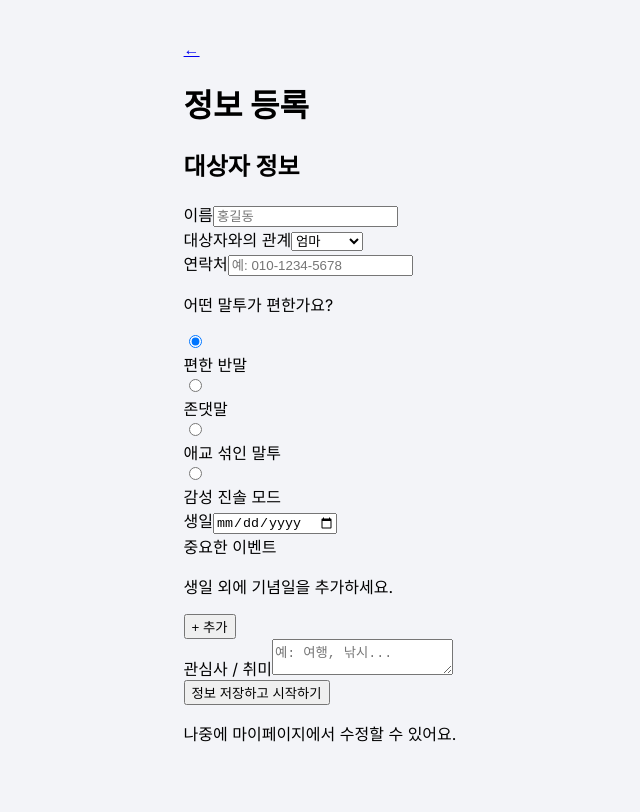
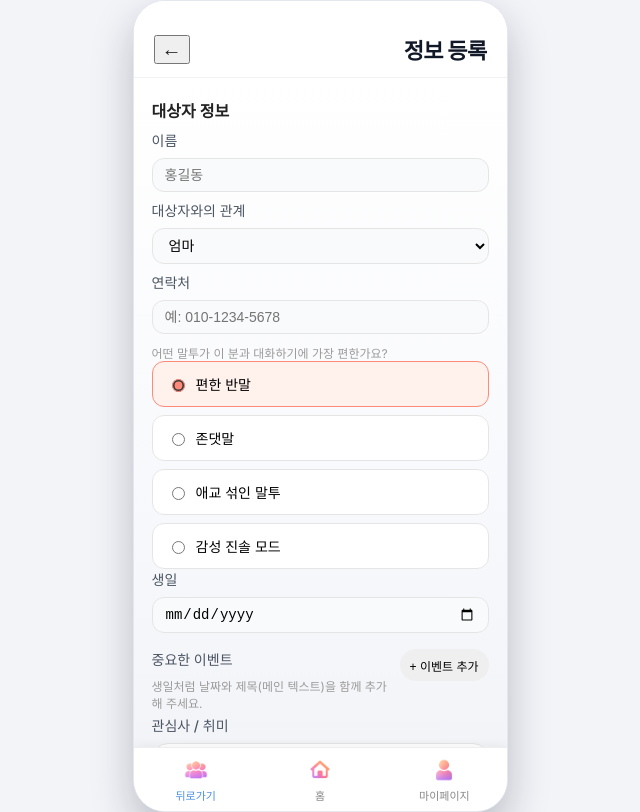
Before and after one commit to ktb3-team4/hackathon-frontend, a Next.js app: page /onboarding in a window 1280 px wide. Shown: the whole page, without its empty margins (320-960 px from the left). Built offline with nearby package versions, Linux system fonts and the light colour scheme.

Commit message:
onboarding, main 페이지 구현

```diff
--- a/app/globals.css
+++ b/app/globals.css
@@ -564,11 +564,15 @@ body {
 
 .target-card {
   background: #ffffff;
-  border-radius: 16px;
-  border: 1px solid #edf0f6;
-  box-shadow: 0 10px 20px rgba(15, 23, 42, 0.05);
-  padding: 14px 16px;
+  border-radius: 20px;
+  padding: 24px;
+  margin-bottom: 24px;
+  box-shadow: 0px 4px 16px rgba(0, 0, 0, 0.06);
+
+  /* 얇은 선이 보이면 border 제거 */
+  border: none;
 }
+
 
 .target-head {
   display: flex;
@@ -1109,3 +1113,10 @@ body {
   overflow-y: auto;
   flex: 1;
 }
+
+.nav-icon-img {
+  width: 26px;
+  height: 26px;
+  object-fit: contain;
+  display: block;
+}
--- a/app/onboarding/page.tsx
+++ b/app/onboarding/page.tsx
@@ -1,126 +1,307 @@
 "use client";
 
-import { useState } from "react";
-import Link from "next/link";
+import { FormEvent, useState } from "react";
 import { useRouter } from "next/navigation";
+
+type EventItem = {
+  id: number;
+  title: string;
+  date: string;
+};
 
 export default function OnboardingPage() {
   const router = useRouter();
 
-  // 동적 이벤트 리스트 상태
-  const [events, setEvents] = useState<{ id: number }[]>([]);
+  // 말투 선택 상태
+  const [tone, setTone] = useState<"casual" | "formal" | "cute" | "deep">(
+    "casual"
+  );
 
-  const addEvent = () => {
-    setEvents([...events, { id: Date.now() }]);
+  // 중요한 이벤트 리스트 상태
+  const [events, setEvents] = useState<EventItem[]>([]);
+
+  const handleAddEvent = () => {
+    setEvents((prev) => [
+      ...prev,
+      { id: Date.now(), title: "", date: "" },
+    ]);
   };
 
-  const removeEvent = (id: number) => {
-    setEvents(events.filter(e => e.id !== id));
+  const handleRemoveEvent = (id: number) => {
+    setEvents((prev) => prev.filter((e) => e.id !== id));
+  };
+
+  const handleChangeEvent = (
+    id: number,
+    field: "title" | "date",
+    value: string
+  ) => {
+    setEvents((prev) =>
+      prev.map((e) => (e.id === id ? { ...e, [field]: value } : e))
+    );
+  };
+
+  const handleSubmit = (e: FormEvent) => {
+    e.preventDefault();
+
+    // TODO: 나중에 여기서 백엔드(API)로 실제 저장 호출
+    // formData 만들어서 fetch('/api/targets', { method: 'POST', body: JSON.stringify(...) })
+
+    // 일단은 저장했다고 치고 홈(메인)으로 이동
+    router.push("/");
   };
 
   return (
-    <div className="min-h-screen bg-white flex flex-col max-w-md mx-auto shadow-xl relative font-sans text-gray-900">
-
-      {/* 헤더 */}
-      <header className="bg-white sticky top-0 z-50 px-4 h-[60px] flex items-center border-b border-gray-100">
-        <Link href="/" className="text-2xl mr-4 text-gray-500 no-underline">←</Link>
-        <h1 className="text-lg font-bold">정보 등록</h1>
+    <div className="app-frame">
+      {/* 상단 바 */}
+      <header className="app-bar app-bar-back">
+        <button
+          type="button"
+          className="back-button"
+          aria-label="뒤로가기"
+          onClick={() => router.back()}
+        >
+          ←
+        </button>
+        <h1 className="app-title">정보 등록</h1>
       </header>
 
-      {/* 폼 본문 */}
-      <main className="flex-1 overflow-y-auto p-5 pb-10">
-        <form onSubmit={(e) => { e.preventDefault(); router.push('/'); }} className="space-y-8">
-
-          <section className="flex flex-col gap-6">
-            <h2 className="text-sm font-bold border-b border-gray-100 pb-2">대상자 정보</h2>
+      {/* 가운데 스크롤 영역 */}
+      <main className="app-content">
+        <form className="form" onSubmit={handleSubmit}>
+          <section className="field-group">
+            <h2 className="section-title-sm">대상자 정보</h2>
 
             {/* 이름 */}
-            <div>
-              <label htmlFor="name" className="block text-sm font-bold text-gray-700 mb-2">이름</label>
-              <input type="text" id="name" placeholder="홍길동" className="w-full p-3 bg-gray-50 rounded-lg outline-none focus:ring-2 focus:ring-blue-500" />
-            </div>
+            <label className="field-label" htmlFor="name">
+              이름
+            </label>
+            <input
+              id="name"
+              name="name"
+              type="text"
+              className="input"
+              placeholder="홍길동"
+            />
 
             {/* 관계 */}
-            <div>
-              <label htmlFor="relation" className="block text-sm font-bold text-gray-700 mb-2">대상자와의 관계</label>
-              <select id="relation" className="w-full p-3 bg-gray-50 rounded-lg outline-none">
+            <label className="field-label" htmlFor="relation">
+              대상자와의 관계
+            </label>
+            <select id="relation" name="relation" className="input">
               <option>엄마</option>
               <option>아빠</option>
               <option>할머니</option>
               <option>할아버지</option>
               <option>기타</option>
             </select>
-            </div>
 
             {/* 연락처 */}
-            <div>
-              <label htmlFor="phone" className="block text-sm font-bold text-gray-700 mb-2">연락처</label>
-              <input type="tel" id="phone" placeholder="예: 010-1234-5678" className="w-full p-3 bg-gray-50 rounded-lg outline-none focus:ring-2 focus:ring-blue-500" />
-            </div>
+            <label className="field-label" htmlFor="phone">
+              연락처
+            </label>
+            <input
+              id="phone"
+              name="phone"
+              type="tel"
+              className="input"
+              placeholder="예: 010-1234-5678"
+            />
 
-            {/* 말투 (HTML의 tone-options 재현) */}
-            <div>
-              <p className="text-sm font-bold text-gray-700 mb-2">어떤 말투가 편한가요?</p>
-              <div className="grid grid-cols-2 gap-2">
-                {['편한 반말', '존댓말', '애교 섞인 말투', '감성 진솔 모드'].map((tone, idx) => (
-                  <label key={idx} className="cursor-pointer">
-                    <input type="radio" name="tone" className="peer sr-only" defaultChecked={idx===0} />
-                    <div className="p-3 text-center rounded-lg bg-gray-50 text-gray-500 border border-transparent peer-checked:bg-blue-50 peer-checked:text-blue-600 peer-checked:border-blue-200 peer-checked:font-bold transition-all text-sm">
-                      {tone}
-                    </div>
+            {/* 말투 선택 */}
+            <p className="helper-text">
+              어떤 말투가 이 분과 대화하기에 가장 편한가요?
+            </p>
+            <div className="tone-options">
+              <label
+                className={
+                  "tone-option " +
+                  (tone === "casual" ? "tone-option-selected" : "")
+                }
+              >
+                <input
+                  type="radio"
+                  name="tone"
+                  value="casual"
+                  checked={tone === "casual"}
+                  onChange={() => setTone("casual")}
+                />
+                <span className="tone-text">편한 반말</span>
               </label>
-                ))}
-              </div>
+              <label
+                className={
+                  "tone-option " +
+                  (tone === "formal" ? "tone-option-selected" : "")
+                }
+              >
+                <input
+                  type="radio"
+                  name="tone"
+                  value="formal"
+                  checked={tone === "formal"}
+                  onChange={() => setTone("formal")}
+                />
+                <span className="tone-text">존댓말</span>
+              </label>
+              <label
+                className={
+                  "tone-option " +
+                  (tone === "cute" ? "tone-option-selected" : "")
+                }
+              >
+                <input
+                  type="radio"
+                  name="tone"
+                  value="cute"
+                  checked={tone === "cute"}
+                  onChange={() => setTone("cute")}
+                />
+                <span className="tone-text">애교 섞인 말투</span>
+              </label>
+              <label
+                className={
+                  "tone-option " +
+                  (tone === "deep" ? "tone-option-selected" : "")
+                }
+              >
+                <input
+                  type="radio"
+                  name="tone"
+                  value="deep"
+                  checked={tone === "deep"}
+                  onChange={() => setTone("deep")}
+                />
+                <span className="tone-text">감성 진솔 모드</span>
+              </label>
             </div>
 
             {/* 생일 */}
+            <label className="field-label" htmlFor="birthday">
+              생일
+            </label>
+            <input id="birthday" name="birthday" type="date" className="input" />
+
+            {/* 중요한 이벤트 */}
+            <div className="events-header">
               <div>
-              <label htmlFor="birthday" className="block text-sm font-bold text-gray-700 mb-2">생일</label>
-              <input type="date" id="birthday" className="w-full p-3 bg-gray-50 rounded-lg outline-none text-gray-700" />
+                <span className="field-label">중요한 이벤트</span>
+                <p className="helper-text">
+                  생일처럼 날짜와 제목(메인 텍스트)을 함께 추가해 주세요.
+                </p>
               </div>
-
-            {/* 이벤트 추가 */}
-            <div>
-              <div className="flex justify-between items-start mb-2">
-                <div>
-                  <span className="block text-sm font-bold text-gray-700">중요한 이벤트</span>
-                  <p className="text-xs text-gray-400 mt-1">생일 외에 기념일을 추가하세요.</p>
-                </div>
-                <button type="button" onClick={addEvent} className="text-xs bg-gray-100 px-3 py-1.5 rounded text-gray-600 font-bold hover:bg-gray-200">
-                  + 추가
+              <button
+                type="button"
+                id="add-event-btn"
+                className="btn btn-small"
+                onClick={handleAddEvent}
+              >
+                + 이벤트 추가
               </button>
             </div>
 
-              <div className="space-y-2">
-                {events.map((evt) => (
-                  <div key={evt.id} className="flex gap-2 p-2 bg-gray-50 rounded-lg items-center">
-                    <input type="text" placeholder="예: 결혼기념일" className="flex-1 bg-transparent text-sm outline-none p-1" />
-                    <input type="date" className="bg-transparent text-sm outline-none text-gray-500" />
-                    <button type="button" onClick={() => removeEvent(evt.id)} className="text-gray-400 px-2 hover:text-red-500">✕</button>
+            <div id="events-list" className="events-list">
+              {events.map((event) => (
+                <div key={event.id} className="event-item">
+                  <input
+                    type="text"
+                    className="input event-input"
+                    placeholder="예: 결혼기념일, 부모님 만난 날"
+                    value={event.title}
+                    onChange={(e) =>
+                      handleChangeEvent(event.id, "title", e.target.value)
+                    }
+                  />
+                  <input
+                    type="date"
+                    className="input event-date-input"
+                    value={event.date}
+                    onChange={(e) =>
+                      handleChangeEvent(event.id, "date", e.target.value)
+                    }
+                  />
+                  <button
+                    type="button"
+                    className="remove-event-btn"
+                    onClick={() => handleRemoveEvent(event.id)}
+                  >
+                    ✕
+                  </button>
                 </div>
               ))}
             </div>
-            </div>
 
-            {/* 관심사 */}
-            <div>
-              <label htmlFor="interests" className="block text-sm font-bold text-gray-700 mb-2">관심사 / 취미</label>
-              <textarea id="interests" rows={2} placeholder="예: 여행, 낚시..." className="w-full p-3 bg-gray-50 rounded-lg outline-none resize-none"></textarea>
-            </div>
+            {/* 관심사 / 취미 */}
+            <label className="field-label" htmlFor="interests">
+              관심사 / 취미
+            </label>
+            <textarea
+              id="interests"
+              name="interests"
+              className="textarea input-textarea"
+              rows={2}
+              placeholder="예: 여행, 낚시, 드라마, 음악..."
+            />
 
+            {/* 직업 */}
+            <label className="field-label" htmlFor="job">
+              직업
+            </label>
+            <input
+              id="job"
+              name="job"
+              type="text"
+              className="input"
+              placeholder="현재 또는 예전 직업 / 하는 일"
+            />
           </section>
 
-          <section>
-            <button type="submit" className="w-full bg-blue-600 text-white text-lg font-bold py-3.5 rounded-xl shadow hover:bg-blue-700 transition-colors">
+          {/* 저장 버튼 영역 */}
+          <section className="field-group">
+            <button type="submit" className="btn btn-primary btn-full">
               정보 저장하고 시작하기
             </button>
-            <p className="text-center text-xs text-gray-400 mt-3">
-              나중에 마이페이지에서 수정할 수 있어요.
+            <p className="helper-text">
+              나중에 마이페이지에서 대상자 정보를 다시 수정할 수 있어요.
             </p>
           </section>
-
         </form>
       </main>
+
+      {/* 하단 네비게이션 – 메인이랑 동일 스타일 */}
+      <nav className="bottom-nav">
+        <button
+          className="nav-item active"
+          type="button"
+          onClick={() => router.back()}
+        >
+          <img
+            src="/images/icon_list.png"
+            alt="뒤로가기"
+            className="nav-icon-img"
+          />
+          <span className="nav-label">뒤로가기</span>
+        </button>
+        <button className="nav-item" type="button" onClick={() => router.push("/")}>
+          <img
+            src="/images/icon_home.png"
+            alt="홈"
+            className="nav-icon-img"
+          />
+          <span className="nav-label">홈</span>
+        </button>
+        <button
+          className="nav-item"
+          type="button"
+          onClick={() => router.push("/mypage")}
+        >
+          <img
+            src="/images/icon_settings.png"
+            alt="마이페이지"
+            className="nav-icon-img"
+          />
+          <span className="nav-label">마이페이지</span>
+        </button>
+      </nav>
     </div>
   );
 }
```
Also changed, not shown: app/page.tsx (+106 -73 lines). Lines whose indentation alone changed are shown as unchanged.
